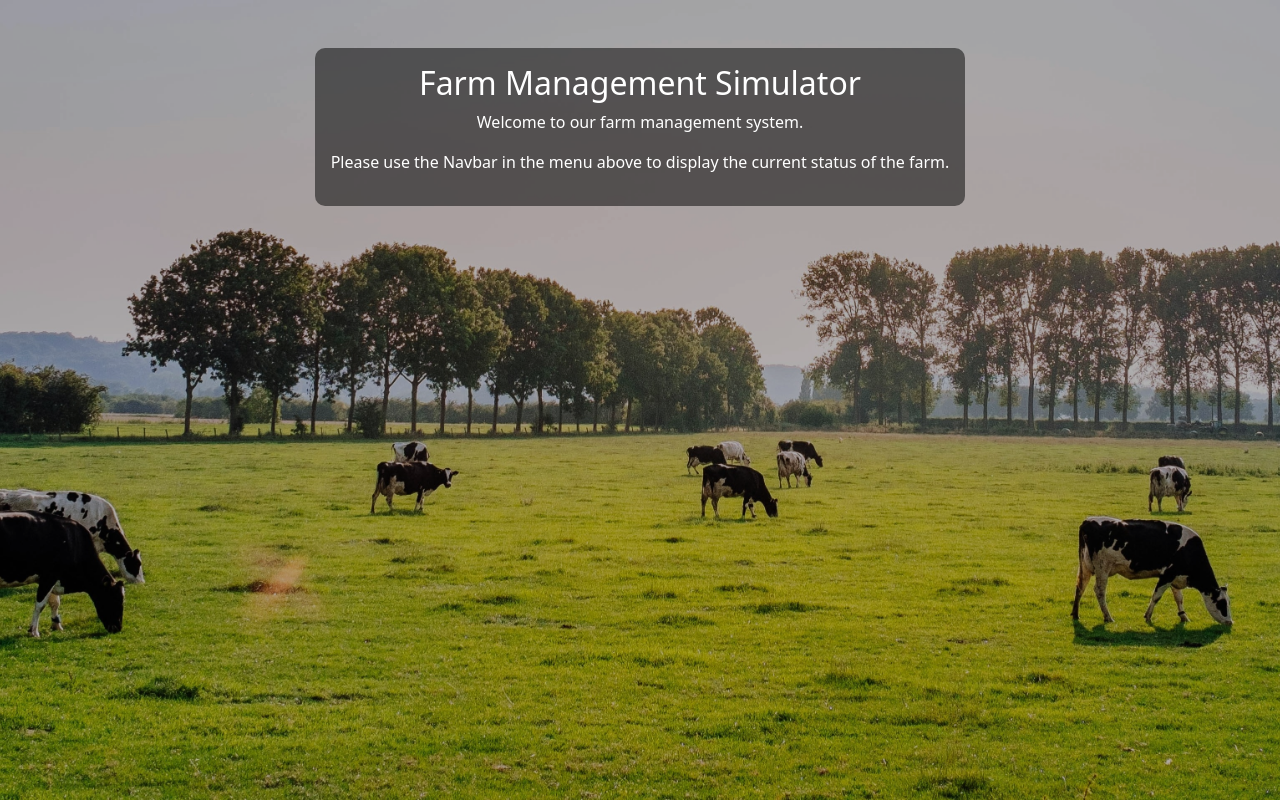
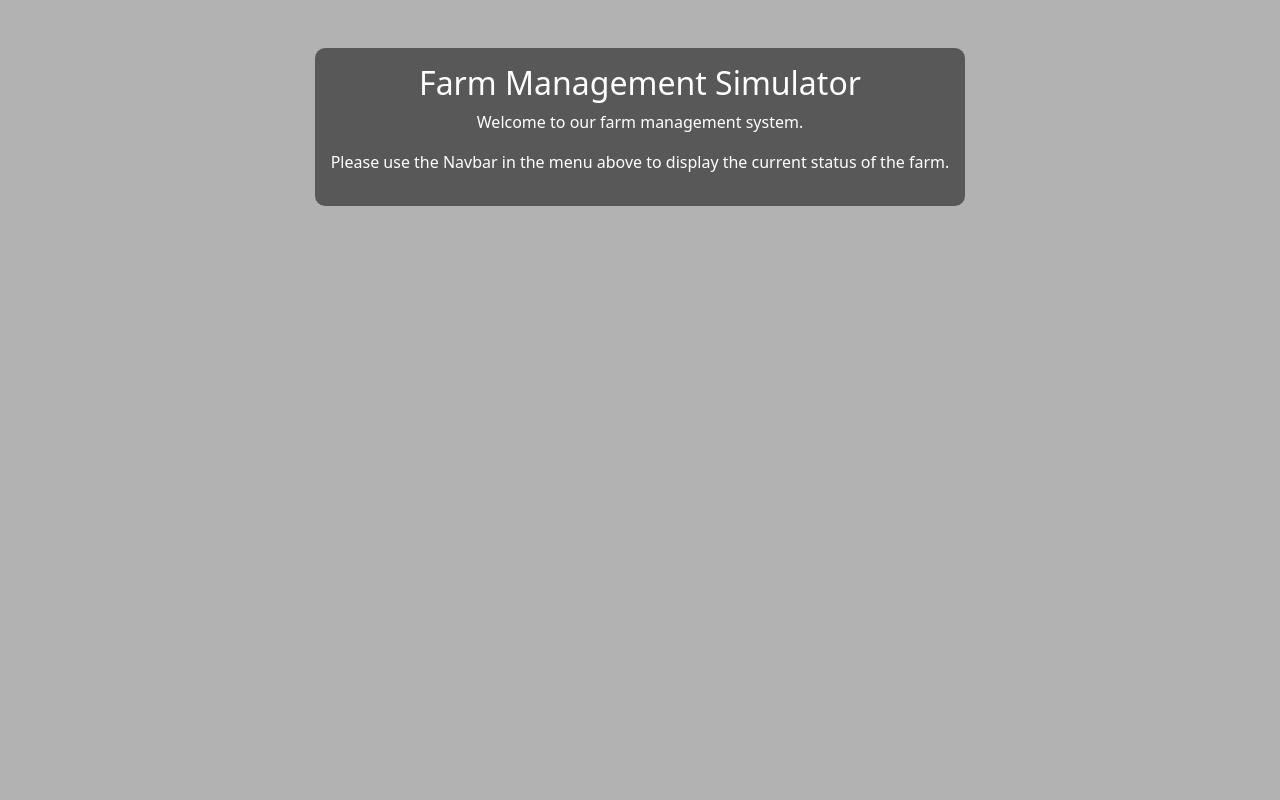
Before and after one commit to Yanyin-Chen-1156325/fms, a Flask app: template templates/home.html in a window 1280 px wide. Shown: the part 62-862 px from the top of the page. Run offline with Flask 3, Linux system fonts and the light colour scheme; the template is opened without the code that fills it, so the values that code supplies are empty.

Commit message:
Update home.html

```diff
--- a/templates/home.html
+++ b/templates/home.html
@@ -6,7 +6,6 @@
 
 <!-- New line (which you are free to edit or delete): -->
  <div class="position-relative" style="height: 100vh;">
-    <img src="/static/farm2.jpg" alt="Farm Management Simulator" class="img-fluid w-100 h-100" style="object-fit: cover;">
     <div class="position-absolute top-0 start-0 w-100 h-100 d-flex flex-column justify-content-start align-items-center pt-5" style="background: rgba(0,0,0,0.3);">
       <div class="text-center text-white p-3" style="background: rgba(0,0,0,0.5); border-radius: 10px;">
         <h2>Farm Management Simulator</h2>
```
